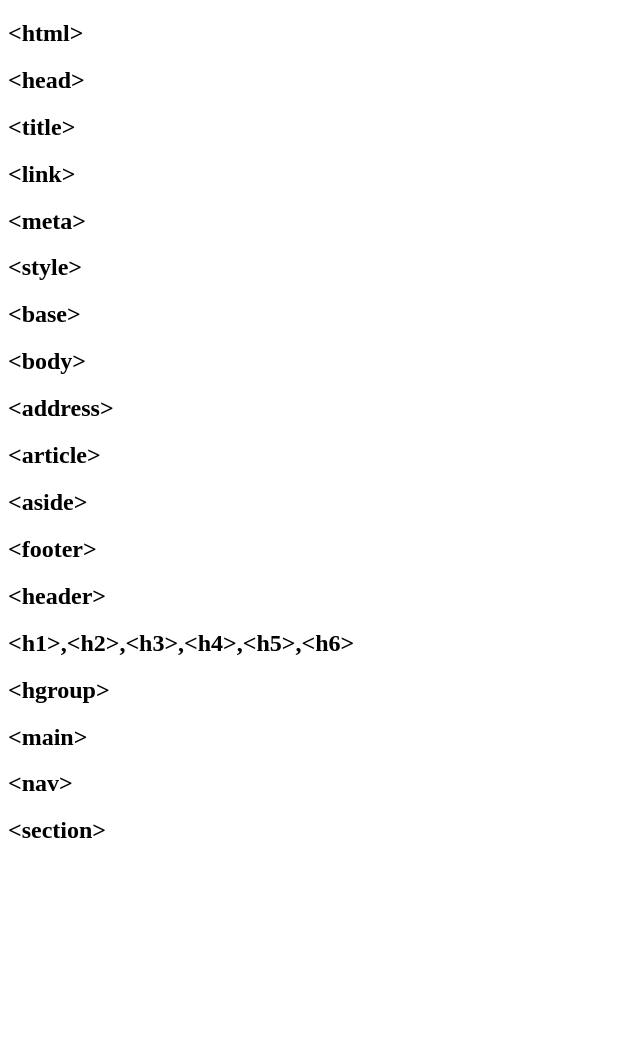
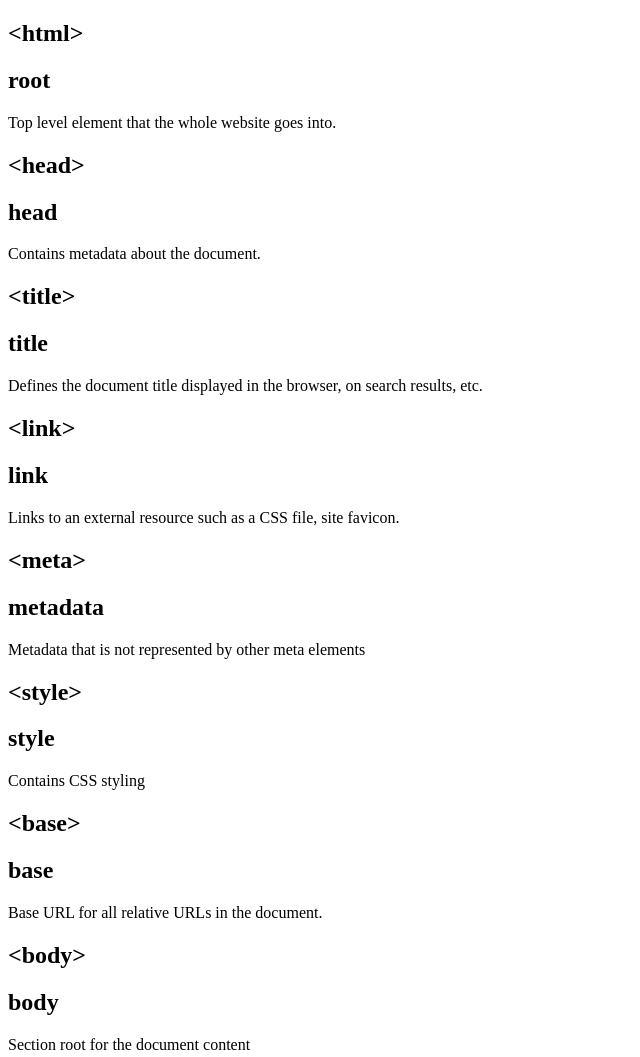
Before and after one commit to zachjensz/html-reference, a plain HTML site: page index.html in a window 1280 px wide. Shown: the top 1057 px of the page, without its empty margins (0-640 px from the left). Before the commit the page ends 864 px from the top, so only its background shows below. Drawn offline with Linux system fonts and the light colour scheme.

Commit message:
Added name and description generation

```diff
--- a/index.html
+++ b/index.html
@@ -18,7 +18,7 @@
         <template id="element-card">
             <article class="element">
                 <h2 class="tag"></h2>
-                <h2 class="element"></h2>
+                <h2 class="name"></h2>
                 <p class="description"></p>
             </article>
         </template>
--- a/script.js
+++ b/script.js
@@ -4,7 +4,10 @@ const mainSection = document.querySelector('main')
 const cardTemplate = document.querySelector('#element-card')
 elements.forEach((element) => {
     const card = cardTemplate.content.cloneNode(true)
+
     card.querySelector('.tag').innerText = element.tag
+    card.querySelector('.name').innerText = element.name
+    card.querySelector('.description').innerText = element.description
 
     mainSection.append(card)
 })
```
